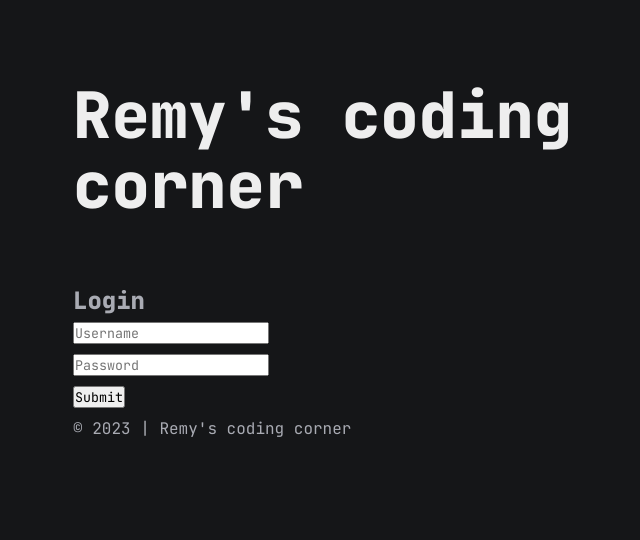
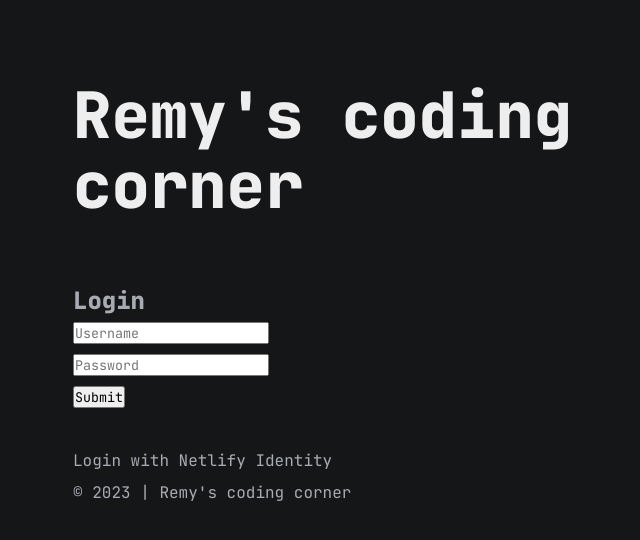
Before and after one commit to hrszpuk/hrszpuk.github.io, a Jekyll site: the page built from login.html, in a window 1280 px wide. Shown: the top 540 px of the page, without its empty margins (242-882 px from the left). Built offline with Jekyll 4.4.1, drawn with Linux system fonts in a browser that asks for light colours; a script that is not in the unit is left out.

Commit message:
Testing netlify identity

```diff
--- a/_layouts/login.html
+++ b/_layouts/login.html
@@ -1,6 +1,8 @@
 <!DOCTYPE html>
 <html lang="en">
 {% include head.html %}
+<script type="text/javascript" src="https://identity.netlify.com/v1/netlify-identity-widget.js"></script>
+</head>
 <body>
 <main>
   {% include header.html %}
@@ -8,12 +10,14 @@
     <h2 class="login-form-title">
       Login
     </h2>
-    <form name="login" method="POST" data-netlify="true">
+    <form name="login" action="/login-success" method="POST" data-netlify="true">
       <input type="text" id="username" name="username" class="login-form-input" placeholder="Username"><br>
       <input type="password" id="password" name="password" class="login-form-input" placeholder="Password"><br>
       <input type="submit" value="Submit">
     </form>
   </div>
+  <div data-netlify-identity-menu></div><br>
+  <div data-netlify-identity-button>Login with Netlify Identity</div>
 
   {% include footer.html %}
 </main>
```
